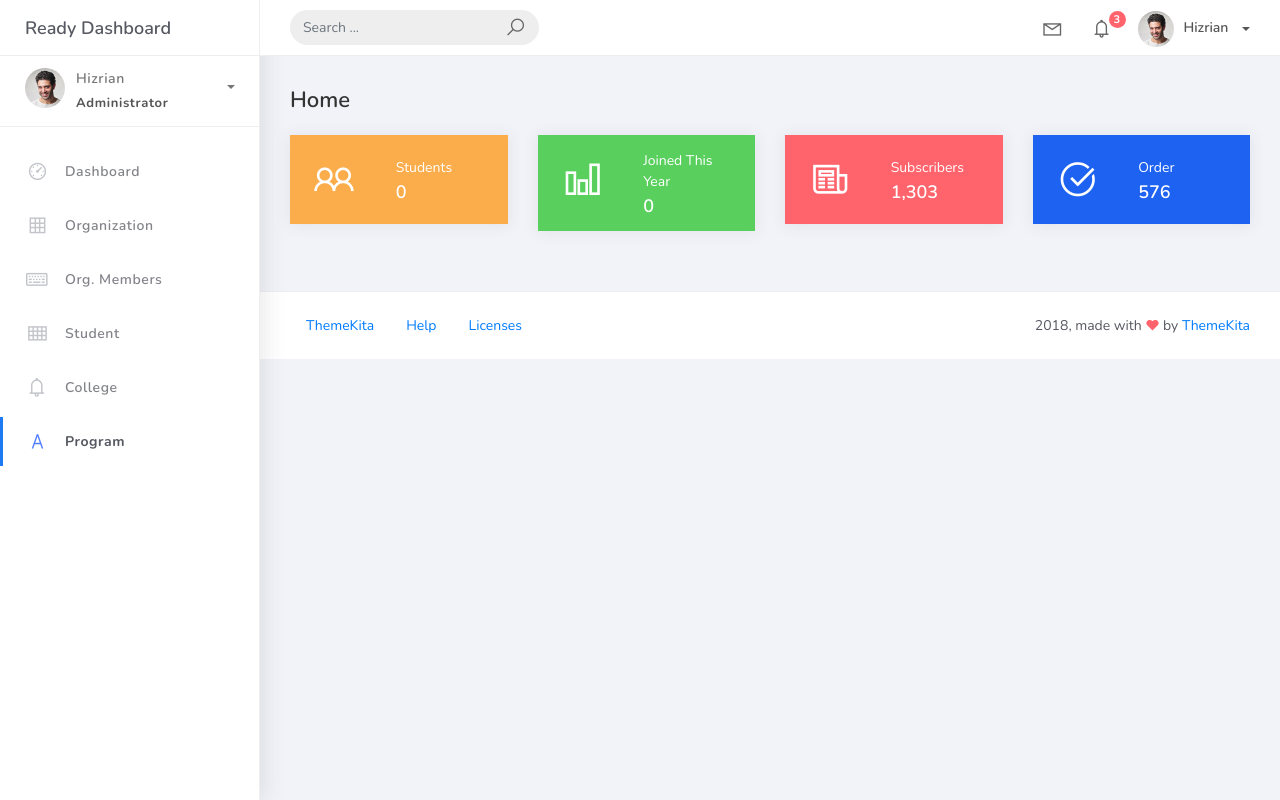
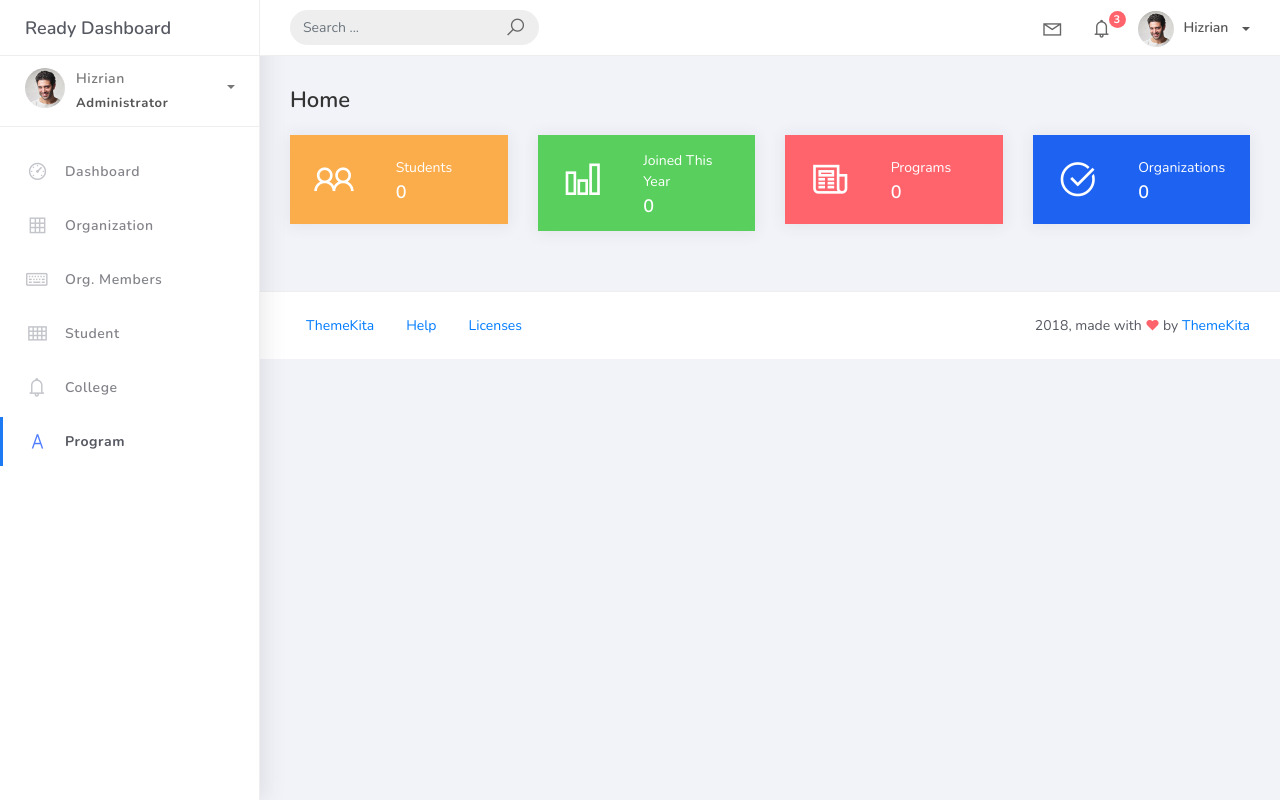
Before and after one commit to mosshead19/PSUsphere, a Django app: page / in a window 1280 px wide. Run offline with Django 5.2, Linux system fonts and the light colour scheme; data that the repository does not hold is empty; some libraries are stand-ins or nearby versions.

Commit message:
added count for org and programs

```diff
--- a/projectsite/studentorg/views.py
+++ b/projectsite/studentorg/views.py
@@ -18,6 +18,8 @@ class HomePageView(ListView):
 
         context = super().get_context_data(**kwargs)
         context["total_students"] = Student.objects.count()
+        context["total_programs"] = Program.objects.count()
+        context["total_organizations"] = Organization.objects.count()
 
         today = timezone.now().date()
         count = (
--- a/projectsite/templates/home.html
+++ b/projectsite/templates/home.html
@@ -58,8 +58,8 @@
                             </div>
                             <div class="col-7 d-flex align-items-center">
                                 <div class="numbers">
-                                    <p class="card-category">Subscribers</p>
-                                    <h4 class="card-title">1,303</h4>
+                                    <p class="card-category">Programs</p>
+                                    <h4 class="card-title">{{ total_programs }}</h4>
                                 </div>
                             </div>
                         </div>
@@ -78,8 +78,8 @@
                             </div>
                             <div class="col-7 d-flex align-items-center">
                                 <div class="numbers">
-                                    <p class="card-category">Order</p>
-                                    <h4 class="card-title">576</h4>
+                                    <p class="card-category">Organizations</p>
+                                    <h4 class="card-title">{{ total_organizations }}</h4>
                                 </div>
                             </div>
                         </div>
```
